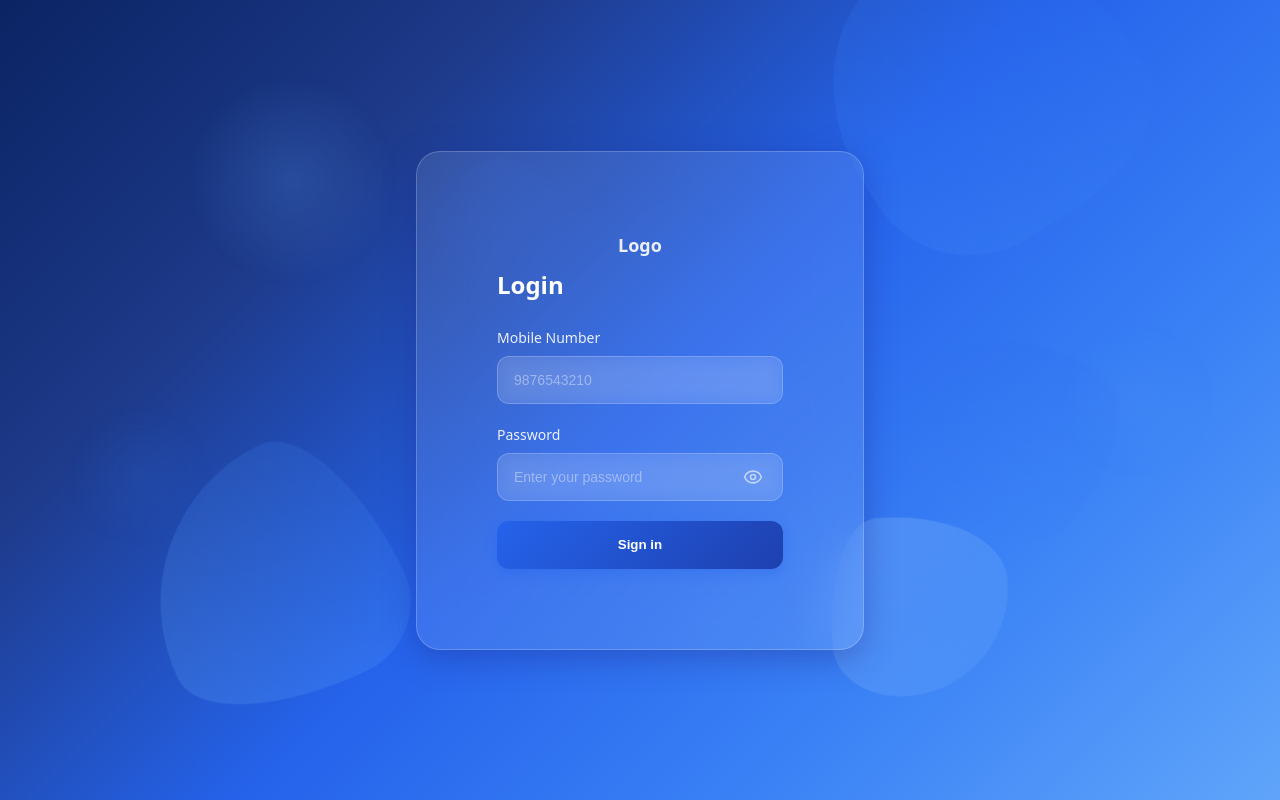
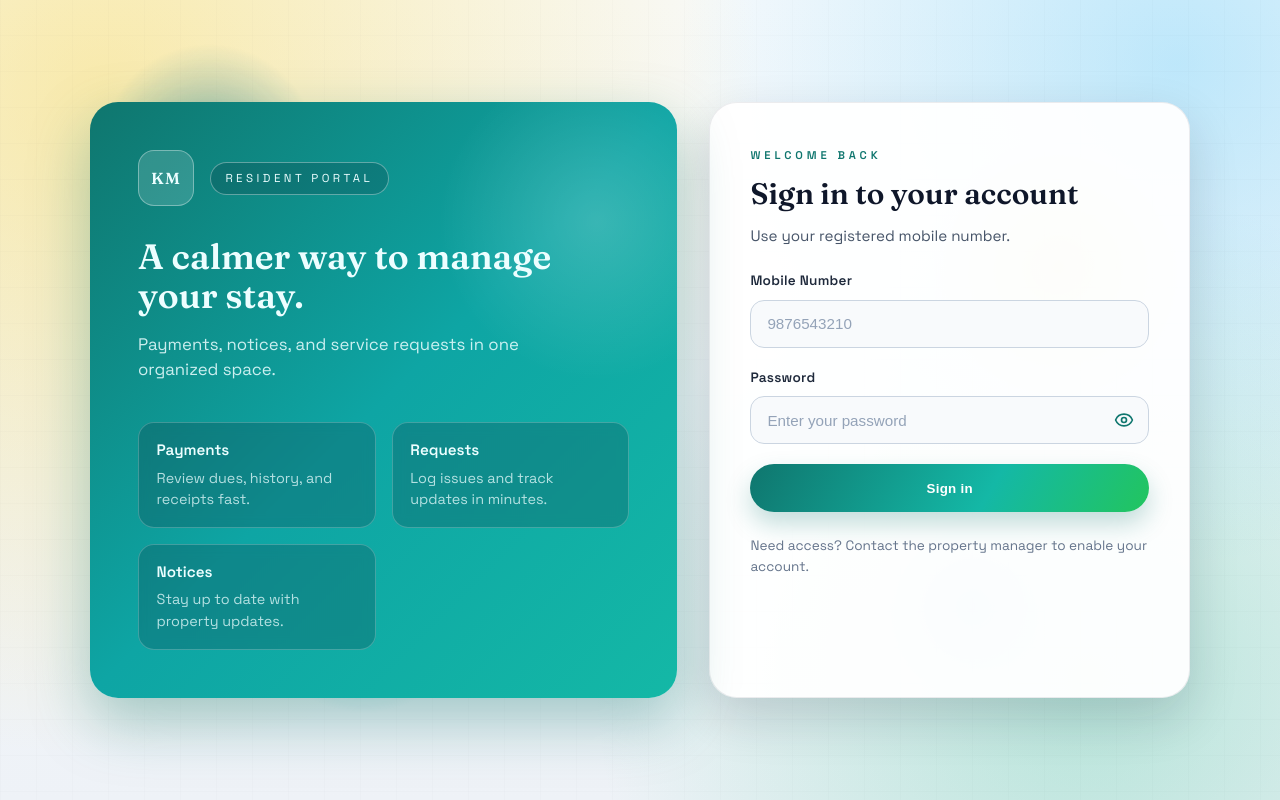
Before and after one commit to Manoranjith46/KM-Project, a React (Vite) app in the folder client/: page /login in a window 1280 px wide. Built offline with nearby package versions, Linux system fonts and the light colour scheme; no server answers.

Commit message:
Altered Login Page

```diff
--- a/client/src/Pages/Login/Login.jsx
+++ b/client/src/Pages/Login/Login.jsx
@@ -146,40 +146,57 @@ export default function Login() {
   };
 
   return (
-    <div className={styles.container}>
-      {/* Animated Background Elements */}
-      <div className={styles.backgroundShapes}>
-        <div className={styles.shape1} />
-        <div className={styles.shape2} />
-        <div className={styles.shape3} />
-        <div className={styles.shape4} />
-        <div className={styles.shape5} />
-        <div className={styles.shape6} />
-        <div className={styles.shape7} />
-        <div className={styles.shape8} />
+    <div className={styles.page}>
+      <div className={styles.ambient} aria-hidden="true">
+        <span className={`${styles.orb} ${styles.orbOne}`} />
+        <span className={`${styles.orb} ${styles.orbTwo}`} />
+        <span className={`${styles.orb} ${styles.orbThree}`} />
+        <span className={`${styles.orb} ${styles.orbFour}`} />
       </div>
 
-      {/* Desktop Version - Login Only */}
-      <div className={`${styles.card} ${styles.desktopCard}`}>
-        <div className={styles.glassCard}>
-          {/* Logo */}
-          <div className={styles.desktopLogoContainer}>
-            <div className={styles.desktopLogo}>Logo</div>
+      <main className={styles.shell}>
+        <section className={styles.brandPane}>
+          <div className={styles.brandTop}>
+            <div className={styles.logoMark}>KM</div>
+            <span className={styles.brandBadge}>Resident Portal</span>
           </div>
 
-          {/* Login Heading */}
-          <h2 className={styles.heading}>Login</h2>
+          <h1 className={styles.brandTitle}>A calmer way to manage your stay.</h1>
+          <p className={styles.brandSubtitle}>
+            Payments, notices, and service requests in one organized space.
+          </p>
 
-          {/* Error Message */}
+          <div className={styles.featureGrid}>
+            <div className={styles.featureCard}>
+              <p className={styles.featureTitle}>Payments</p>
+              <p className={styles.featureText}>Review dues, history, and receipts fast.</p>
+            </div>
+            <div className={styles.featureCard}>
+              <p className={styles.featureTitle}>Requests</p>
+              <p className={styles.featureText}>Log issues and track updates in minutes.</p>
+            </div>
+            <div className={styles.featureCard}>
+              <p className={styles.featureTitle}>Notices</p>
+              <p className={styles.featureText}>Stay up to date with property updates.</p>
+            </div>
+          </div>
+        </section>
+
+        <section className={styles.formPane}>
+          <div className={styles.formHeader}>
+            <p className={styles.formEyebrow}>Welcome back</p>
+            <h2 className={styles.formTitle}>Sign in to your account</h2>
+            <p className={styles.formSubtitle}>Use your registered mobile number.</p>
+          </div>
+
           {error && (
-            <div className={styles.errorBox}>
+            <div className={styles.errorBox} role="alert">
               {error}
             </div>
           )}
 
-          {/* Form */}
           <form onSubmit={handleSubmit} className={styles.form}>
-            <div className={styles.formGroup}>
+            <div className={styles.fieldGroup}>
               <label htmlFor="desktop-phone" className={styles.label}>
                 Mobile Number
               </label>
@@ -198,11 +215,11 @@ export default function Login() {
               )}
             </div>
 
-            <div className={styles.formGroup}>
+            <div className={styles.fieldGroup}>
               <label htmlFor="desktop-password" className={styles.label}>
                 Password
               </label>
-              <div className={styles.passwordInputWrapper}>
+              <div className={styles.passwordRow}>
                 <input
                   id="desktop-password"
                   type={showPassword ? 'text' : 'password'}
@@ -216,7 +233,7 @@ export default function Login() {
                 <button
                   type="button"
                   onClick={() => setShowPassword(!showPassword)}
-                  className={styles.passwordToggleBtn}
+                  className={styles.passwordToggle}
                   aria-label={showPassword ? 'Hide password' : 'Show password'}
                   disabled={loading}
                 >
@@ -232,8 +249,12 @@ export default function Login() {
               {loading ? 'Signing in...' : 'Sign in'}
             </button>
           </form>
-        </div>
-      </div>
+
+          <p className={styles.supportText}>
+            Need access? Contact the property manager to enable your account.
+          </p>
+        </section>
+      </main>
     </div>
   )
 }
--- a/client/src/Pages/Login/Login.module.css
+++ b/client/src/Pages/Login/Login.module.css
@@ -1,437 +1,414 @@
-.container {
+@import url('https://fonts.googleapis.com/css2?family=Space+Grotesk:wght@400;500;600;700&family=Fraunces:opsz,wght@9..144,600;700&display=swap');
+
+.page {
   position: relative;
   min-height: 100dvh;
   width: 100%;
-  display: flex;
-  align-items: center;
-  justify-content: center;
-  padding: 1.5rem;
+  display: grid;
+  place-items: center;
+  padding: 2.5rem;
   overflow: hidden;
-  background: linear-gradient(135deg, #0a2463 0%, #1e3a8a 25%, #2563eb 50%, #3b82f6 75%, #60a5fa 100%);
-  transition: background 0.8s cubic-bezier(0.4, 0, 0.2, 1);
+  color: #0f172a;
+  font-family: 'Space Grotesk', 'Sora', sans-serif;
+  background:
+    radial-gradient(1200px circle at 8% 12%, rgba(250, 204, 21, 0.35), transparent 55%),
+    radial-gradient(1000px circle at 92% 8%, rgba(56, 189, 248, 0.3), transparent 50%),
+    radial-gradient(900px circle at 85% 85%, rgba(16, 185, 129, 0.25), transparent 55%),
+    linear-gradient(180deg, #f8fafc 0%, #eef2f7 100%);
 }
 
-/* Background Animated Shapes */
-.backgroundShapes {
+.page::before {
+  content: '';
   position: absolute;
   inset: 0;
-  overflow: hidden;
+  background-image:
+    linear-gradient(90deg, rgba(15, 23, 42, 0.05) 1px, transparent 1px),
+    linear-gradient(0deg, rgba(15, 23, 42, 0.05) 1px, transparent 1px);
+  background-size: 36px 36px;
+  opacity: 0.25;
+  pointer-events: none;
+}
+
+.ambient {
+  position: absolute;
+  inset: 0;
+  pointer-events: none;
   z-index: 0;
 }
 
-.shape1 {
+.orb {
   position: absolute;
-  top: 10%;
-  left: 15%;
+  border-radius: 999px;
+  opacity: 0.9;
+  filter: blur(1px);
+  mix-blend-mode: multiply;
+  animation: drift 18s ease-in-out infinite;
+}
+
+.orbOne {
+  width: 220px;
+  height: 220px;
+  top: 6%;
+  left: 7%;
+  background: radial-gradient(circle, rgba(14, 116, 144, 0.5), transparent 70%);
+  animation-duration: 22s;
+}
+
+.orbTwo {
+  width: 260px;
+  height: 260px;
+  top: 18%;
+  right: 8%;
+  background: radial-gradient(circle, rgba(234, 179, 8, 0.4), transparent 70%);
+  animation-duration: 20s;
+}
+
+.orbThree {
   width: 200px;
   height: 200px;
-  background: radial-gradient(circle, rgba(96, 165, 250, 0.4) 0%, transparent 70%);
-  border-radius: 50%;
-  animation: pulse 4s ease-in-out infinite;
-  transition: background 0.8s cubic-bezier(0.4, 0, 0.2, 1);
+  bottom: 10%;
+  left: 20%;
+  background: radial-gradient(circle, rgba(20, 184, 166, 0.35), transparent 70%);
+  animation-duration: 24s;
 }
 
-.shape2 {
-  position: absolute;
-  top: -10%;
-  right: 10%;
-  width: 300px;
-  height: 300px;
-  background: linear-gradient(135deg, rgba(59, 130, 246, 0.3), rgba(37, 99, 235, 0.2));
-  border-radius: 40% 60% 70% 30% / 40% 50% 60% 50%;
-  animation: float 8s ease-in-out infinite;
-  transition: background 0.8s cubic-bezier(0.4, 0, 0.2, 1);
+.orbFour {
+  width: 180px;
+  height: 180px;
+  bottom: 12%;
+  right: 18%;
+  background: radial-gradient(circle, rgba(59, 130, 246, 0.35), transparent 70%);
+  animation-duration: 19s;
 }
 
-.shape3 {
-  position: absolute;
-  bottom: 10%;
-  left: 10%;
-  width: 250px;
-  height: 250px;
-  background: linear-gradient(225deg, rgba(96, 165, 250, 0.25), rgba(59, 130, 246, 0.15));
-  border-radius: 30% 70% 70% 30% / 30% 30% 70% 70%;
-  animation: float 10s ease-in-out infinite reverse;
-}
-
-.shape4 {
-  position: absolute;
-  bottom: 15%;
-  right: 20%;
-  width: 180px;
-  height: 180px;
-  background: linear-gradient(315deg, rgba(147, 197, 253, 0.3), rgba(96, 165, 250, 0.2));
-  border-radius: 60% 40% 30% 70% / 60% 30% 70% 40%;
-  animation: float 7s ease-in-out infinite;
-}
-
-.shape5 {
-  position: absolute;
-  top: 50%;
-  left: 5%;
-  width: 150px;
-  height: 150px;
-  background: radial-gradient(circle, rgba(59, 130, 246, 0.3) 0%, transparent 70%);
-  border-radius: 50%;
-  animation: pulse 5s ease-in-out infinite;
-  transition: background 0.8s cubic-bezier(0.4, 0, 0.2, 1);
-}
-
-.shape6 {
-  position: absolute;
-  top: 20%;
-  left: 35%;
-  width: 120px;
-  height: 120px;
-  background: linear-gradient(135deg, rgba(37, 99, 235, 0.2), rgba(29, 78, 216, 0.1));
-  border-radius: 50% 50% 30% 70% / 50% 50% 70% 30%;
-  animation: float 6s ease-in-out infinite;
-}
-
-.shape7 {
-  position: absolute;
-  bottom: 30%;
-  right: 15%;
-  width: 200px;
-  height: 200px;
-  background: linear-gradient(225deg, rgba(59, 130, 246, 0.25), rgba(37, 99, 235, 0.15));
-  border-radius: 70% 30% 50% 50% / 30% 70% 30% 70%;
-  animation: float 9s ease-in-out infinite reverse;
-}
-
-.shape8 {
-  position: absolute;
-  top: 40%;
-  right: 5%;
-  width: 160px;
-  height: 160px;
-  background: radial-gradient(circle, rgba(96, 165, 250, 0.35) 0%, transparent 70%);
-  border-radius: 50%;
-  animation: pulse 6s ease-in-out infinite;
-  transition: background 0.8s cubic-bezier(0.4, 0, 0.2, 1);
-}
-
-@keyframes float {
+@keyframes drift {
   0%, 100% {
-    transform: translate(0, 0) rotate(0deg);
+    transform: translate(0, 0);
   }
-  33% {
-    transform: translate(30px, -30px) rotate(120deg);
-  }
-  66% {
-    transform: translate(-20px, 20px) rotate(240deg);
+  50% {
+    transform: translate(18px, -12px);
   }
 }
 
-@keyframes pulse {
-  0%, 100% {
-    transform: scale(1);
-    opacity: 0.3;
-  }
-  50% {
-    transform: scale(1.1);
-    opacity: 0.5;
-  }
+.shell {
+  position: relative;
+  width: 100%;
+  max-width: 1100px;
+  display: grid;
+  grid-template-columns: minmax(0, 1.1fr) minmax(0, 0.9fr);
+  gap: 2rem;
+  align-items: stretch;
+  z-index: 1;
 }
 
-/* Card Containers */
-.card {
+.brandPane {
   position: relative;
-  width: 100%;
-  max-width: 28rem;
-  z-index: 10;
+  padding: 3rem;
+  border-radius: 28px;
+  color: #ecfeff;
+  background: linear-gradient(135deg, #0f766e 0%, #0ea5a4 50%, #14b8a6 100%);
+  box-shadow: 0 24px 60px rgba(15, 118, 110, 0.35);
+  overflow: hidden;
+  isolation: isolate;
 }
 
-/* Glass Card */
-.glassCard {
-  position: relative;
-  backdrop-filter: blur(24px);
-  background: rgba(255, 255, 255, 0.1);
-  border: 1px solid rgba(255, 255, 255, 0.2);
-  border-radius: 1.5rem;
-  padding: 5rem;
-  box-shadow: 0 8px 32px 0 rgba(31, 38, 135, 0.37);
-  transition: all 0.5s ease;
-  max-height: 90vh;
-  overflow-y: auto;
-  overflow-x: hidden;
+.brandPane::after {
+  content: '';
+  position: absolute;
+  top: -40px;
+  right: -80px;
+  width: 320px;
+  height: 320px;
+  border-radius: 50%;
+  background: radial-gradient(circle, rgba(255, 255, 255, 0.25), transparent 70%);
+  opacity: 0.7;
+  transform: rotate(18deg);
+  z-index: -1;
 }
 
-.glassCard:hover {
-  box-shadow: 0 8px 48px 0 rgba(31, 38, 135, 0.5);
+.brandTop {
+  display: flex;
+  align-items: center;
+  gap: 1rem;
+  margin-bottom: 2rem;
 }
 
-/* Logo */
-.desktopLogoContainer {
-  display: flex;
+.logoMark {
+  width: 56px;
+  height: 56px;
+  border-radius: 16px;
+  display: inline-flex;
+  align-items: center;
   justify-content: center;
-  margin-bottom: 0.5rem;
+  font-family: 'Fraunces', serif;
+  font-weight: 700;
+  letter-spacing: 0.08em;
+  background: rgba(255, 255, 255, 0.15);
+  border: 1px solid rgba(255, 255, 255, 0.35);
 }
 
-.desktopLogo {
-  color: rgba(255, 255, 255, 0.9);
-  font-weight: 600;
-  font-size: 1.125rem;
+.brandBadge {
+  font-size: 0.72rem;
+  text-transform: uppercase;
+  letter-spacing: 0.3em;
+  padding: 0.4rem 0.9rem;
+  border-radius: 999px;
+  background: rgba(15, 23, 42, 0.18);
+  border: 1px solid rgba(255, 255, 255, 0.35);
 }
 
-/* Heading */
-.heading {
-  font-size: 1.5rem;
-  font-weight: bold;
-  color: white;
-  margin-bottom: 1.5rem;
+.brandTitle {
+  margin: 0 0 1rem;
+  font-family: 'Fraunces', serif;
+  font-size: 2.2rem;
+  line-height: 1.1;
 }
 
-/* Form */
+.brandSubtitle {
+  margin: 0;
+  font-size: 1.05rem;
+  color: rgba(236, 254, 255, 0.85);
+  max-width: 28rem;
+}
+
+.featureGrid {
+  margin-top: 2.5rem;
+  display: grid;
+  grid-template-columns: repeat(2, minmax(0, 1fr));
+  gap: 1rem;
+}
+
+.featureCard {
+  padding: 1rem 1.1rem;
+  border-radius: 16px;
+  background: rgba(15, 23, 42, 0.2);
+  border: 1px solid rgba(255, 255, 255, 0.22);
+  backdrop-filter: blur(6px);
+}
+
+.featureTitle {
+  margin: 0 0 0.35rem;
+  font-weight: 600;
+  font-size: 0.95rem;
+}
+
+.featureText {
+  margin: 0;
+  font-size: 0.9rem;
+  color: rgba(236, 254, 255, 0.75);
+}
+
+.formPane {
+  border-radius: 28px;
+  background: rgba(255, 255, 255, 0.95);
+  border: 1px solid rgba(15, 23, 42, 0.08);
+  box-shadow: 0 20px 50px rgba(15, 23, 42, 0.16);
+  padding: 2.75rem 2.5rem;
+  display: flex;
+  flex-direction: column;
+  gap: 1.5rem;
+}
+
+.formHeader {
+  display: flex;
+  flex-direction: column;
+  gap: 0.5rem;
+}
+
+.formEyebrow {
+  margin: 0;
+  font-size: 0.7rem;
+  text-transform: uppercase;
+  letter-spacing: 0.35em;
+  font-weight: 600;
+  color: #0f766e;
+}
+
+.formTitle {
+  margin: 0;
+  font-family: 'Fraunces', serif;
+  font-size: 1.85rem;
+  color: #0f172a;
+}
+
+.formSubtitle {
+  margin: 0;
+  font-size: 0.95rem;
+  color: #475569;
+}
+
 .form {
   display: flex;
   flex-direction: column;
   gap: 1.25rem;
 }
 
-.formGroup {
+.fieldGroup {
   display: flex;
   flex-direction: column;
   gap: 0.5rem;
 }
 
 .label {
-  color: rgba(255, 255, 255, 0.9);
-  font-weight: 500;
-  font-size: 0.875rem;
+  font-size: 0.85rem;
+  font-weight: 600;
+  color: #1e293b;
+  letter-spacing: 0.02em;
 }
 
 .input {
   width: 100%;
   height: 3rem;
-  padding: 0.75rem 1rem;
-  background: rgba(255, 255, 255, 0.1);
-  border: 1px solid rgba(255, 255, 255, 0.2);
-  border-radius: 0.75rem;
-  color: white;
-  font-size: 0.875rem;
-  backdrop-filter: blur(8px);
-  transition: all 0.3s ease;
+  padding: 0 1rem;
+  border-radius: 14px;
+  border: 1px solid #cbd5e1;
+  background: #f8fafc;
+  font-size: 0.95rem;
+  transition: border-color 0.2s ease, box-shadow 0.2s ease, background 0.2s ease;
 }
 
 .input::placeholder {
-  color: rgba(255, 255, 255, 0.4);
+  color: #94a3b8;
 }
 
 .input:focus {
   outline: none;
-  background: rgba(255, 255, 255, 0.15);
-  border-color: rgba(96, 165, 250, 0.5);
-  box-shadow: 0 0 0 3px rgba(59, 130, 246, 0.1);
+  border-color: #0f766e;
+  background: #ffffff;
+  box-shadow: 0 0 0 3px rgba(14, 116, 144, 0.15);
+}
+
+.input:disabled {
+  background: #e2e8f0;
+  color: #94a3b8;
+  cursor: not-allowed;
 }
 
 .inputError {
-  border-color: rgba(239, 68, 68, 0.7);
-  background: rgba(239, 68, 68, 0.1);
+  border-color: #ef4444;
+  background: #fff1f2;
 }
 
 .inputError:focus {
-  border-color: rgba(239, 68, 68, 0.8);
+  border-color: #ef4444;
   box-shadow: 0 0 0 3px rgba(239, 68, 68, 0.15);
 }
 
 .fieldError {
-  color: #fca5a5;
+  color: #b91c1c;
   font-size: 0.75rem;
-  margin-top: 0.25rem;
 }
 
 .errorBox {
   padding: 0.75rem 1rem;
-  margin-bottom: 1rem;
-  background: rgba(239, 68, 68, 0.15);
-  border: 1px solid rgba(239, 68, 68, 0.3);
-  border-radius: 0.5rem;
-  color: #fca5a5;
-  font-size: 0.875rem;
-  text-align: center;
+  background: #fee2e2;
+  border: 1px solid rgba(239, 68, 68, 0.4);
+  border-radius: 12px;
+  color: #b91c1c;
+  font-size: 0.9rem;
 }
 
-/* Password Input Wrapper */
-.passwordInputWrapper {
+.passwordRow {
   position: relative;
   display: flex;
   align-items: center;
 }
 
-.passwordInputWrapper .input {
-  padding-right: 3rem;
+.passwordRow .input {
+  padding-right: 3.2rem;
 }
 
-/* Password Toggle Button */
-.passwordToggleBtn {
+.passwordToggle {
   position: absolute;
-  right: 0.75rem;
-  background: none;
+  right: 0.45rem;
+  width: 2.25rem;
+  height: 2.25rem;
+  border-radius: 12px;
   border: none;
-  color: rgba(255, 255, 255, 0.6);
-  cursor: pointer;
-  padding: 0.5rem;
-  display: flex;
+  background: transparent;
+  color: #0f766e;
+  display: inline-flex;
   align-items: center;
   justify-content: center;
-  transition: all 0.3s ease;
-  border-radius: 0.5rem;
+  cursor: pointer;
+  transition: background 0.2s ease, transform 0.2s ease;
 }
 
-.passwordToggleBtn:hover {
-  color: rgba(255, 255, 255, 0.9);
-  background: rgba(255, 255, 255, 0.05);
+.passwordToggle:hover {
+  background: rgba(14, 116, 144, 0.12);
 }
 
-.passwordToggleBtn:active {
-  transform: scale(0.95);
+.passwordToggle:active {
+  transform: scale(0.96);
+}
+
+.passwordToggle:disabled {
+  cursor: not-allowed;
+  opacity: 0.55;
 }
 
 .submitButton {
   width: 100%;
   height: 3rem;
-  background: linear-gradient(135deg, #2563eb 0%, #1e40af 100%);
-  color: white;
+  border: none;
+  border-radius: 999px;
+  background: linear-gradient(120deg, #0f766e 0%, #14b8a6 60%, #22c55e 100%);
+  color: #ffffff;
   font-weight: 600;
-  border-radius: 0.75rem;
-  border: none;
-  box-shadow: 0 4px 12px rgba(37, 99, 235, 0.4);
-  transition: all 0.3s cubic-bezier(0.4, 0, 0.2, 1);
+  letter-spacing: 0.02em;
   cursor: pointer;
+  box-shadow: 0 12px 24px rgba(15, 118, 110, 0.25);
+  transition: transform 0.2s ease, box-shadow 0.2s ease, filter 0.2s ease;
 }
 
 .submitButton:hover {
-  background: linear-gradient(135deg, #1e40af 0%, #1e3a8a 100%);
-  box-shadow: 0 6px 16px rgba(37, 99, 235, 0.5);
-  transform: scale(1.02);
+  transform: translateY(-1px);
+  box-shadow: 0 16px 28px rgba(15, 118, 110, 0.3);
 }
 
-/* Divider */
-.divider {
-  position: relative;
-  display: flex;
-  align-items: center;
-  margin: 1.5rem 0;
+.submitButton:disabled {
+  cursor: not-allowed;
+  filter: grayscale(0.15);
+  opacity: 0.7;
+  transform: none;
 }
 
-.dividerLine {
-  flex: 1;
-  height: 1px;
-  background: rgba(255, 255, 255, 0.2);
+.supportText {
+  margin: 0;
+  font-size: 0.85rem;
+  color: #64748b;
 }
 
-.dividerText {
-  padding: 0 1rem;
-  font-size: 0.875rem;
-  color: rgba(255, 255, 255, 0.6);
-  font-weight: 500;
-}
-
-/* Social Buttons */
-.socialButtons {
-  display: grid;
-  grid-template-columns: repeat(2, 1fr);
-  gap: 0.75rem;
-}
-
-.socialButtonsDesktop {
-  display: grid;
-  grid-template-columns: repeat(3, 1fr);
-  gap: 0.75rem;
-}
-
-.socialButton {
-  height: 3rem;
-  background: rgba(255, 255, 255, 0.1);
-  border: 1px solid rgba(255, 255, 255, 0.2);
-  border-radius: 0.75rem;
-  backdrop-filter: blur(8px);
-  transition: all 0.3s ease;
-  display: flex;
-  align-items: center;
-  justify-content: center;
-  cursor: pointer;
-  color: white;
-}
-
-.socialButton:hover {
-  background: rgba(255, 255, 255, 0.2);
-  border-color: rgba(255, 255, 255, 0.3);
-  transform: translateY(-2px);
-}
-
-.socialIcon {
-  width: 1.25rem;
-  height: 1.25rem;
-}
-
-
-.link {
-  color: #93c5fd;
-  font-weight: 600;
-  transition: color 0.3s ease;
-  border: none;
-  background: transparent;
-  cursor: pointer;
-  padding: 0;
-  text-decoration: none;
-}
-
-.link:hover {
-  color: #bfdbfe;
-}
-
-/* ─── Responsive ─── */
-@media (max-width: 768px) {
-  .container {
-    padding: 1rem;
+@media (max-width: 980px) {
+  .shell {
+    grid-template-columns: 1fr;
   }
 
-  .glassCard {
-    padding: 2rem 1.5rem;
-    border-radius: 1.25rem;
+  .brandPane {
+    order: 2;
   }
 
-  .heading {
-    font-size: 1.25rem;
-    margin-bottom: 1rem;
-  }
-
-  .socialButtonsDesktop {
-    grid-template-columns: repeat(2, 1fr);
-  }
-
-  .shape1, .shape2, .shape3, .shape4,
-  .shape5, .shape6, .shape7, .shape8 {
-    transform: scale(0.6);
+  .formPane {
+    order: 1;
   }
 }
 
-@media (max-width: 400px) {
-  .container {
-    padding: 0.75rem;
+@media (max-width: 640px) {
+  .page {
+    padding: 1.5rem;
   }
 
-  .glassCard {
-    padding: 1.5rem 1.15rem;
-    border-radius: 1rem;
+  .brandPane,
+  .formPane {
+    padding: 2rem 1.5rem;
+    border-radius: 22px;
   }
 
-  .heading {
-    font-size: 1.1rem;
+  .brandTitle {
+    font-size: 1.8rem;
   }
 
-  .input {
-    height: 2.75rem;
-    font-size: 0.82rem;
-  }
-
-  .submitButton {
-    height: 2.75rem;
-  }
-
-  .socialButtonsDesktop {
+  .featureGrid {
     grid-template-columns: 1fr;
   }
 }
```
Also changed, not shown: 1 other file (tests, documents, lock files or other folders).
